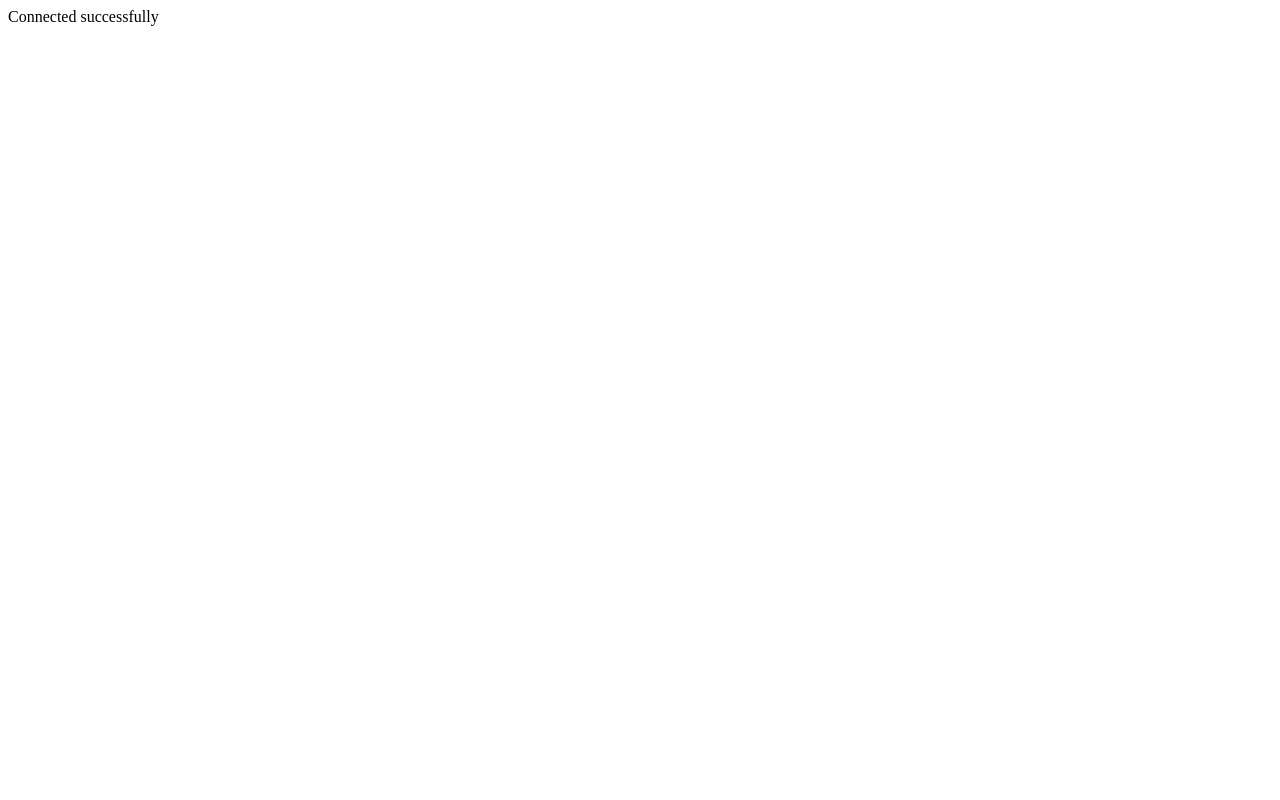
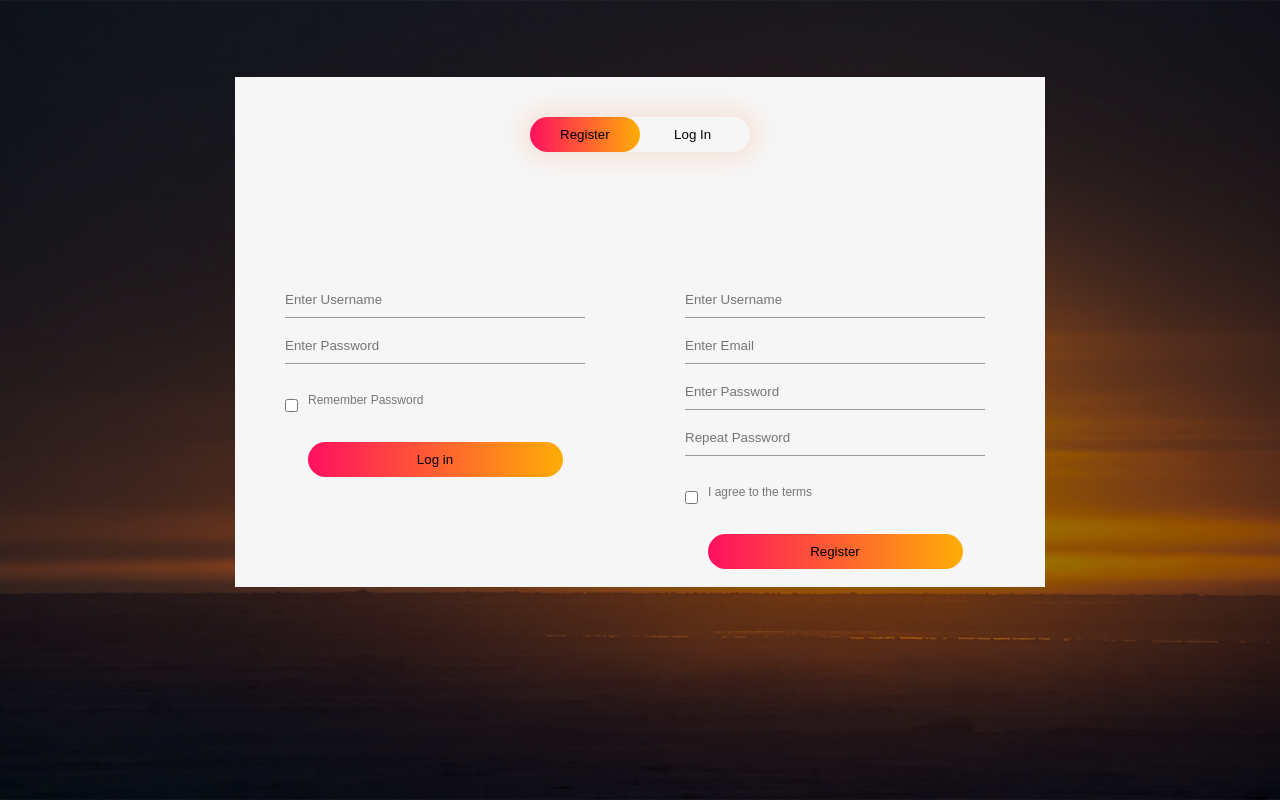
Before and after one commit to viktorasbezubec/PHPintro, a PHP site: page / in a window 1280 px wide. Before the commit the page is almost empty. Run offline with PHP 8.4, Linux system fonts and the light colour scheme.

Commit message:
php start

```diff
--- /dev/null
+++ b/src/back/header.php
@@ -0,0 +1,37 @@
+<!doctype html>
+<html lang="en">
+<head>
+    <meta charset="UTF-8">
+    <meta name="viewport"
+          content="width=device-width, user-scalable=no, initial-scale=1.0, maximum-scale=1.0, minimum-scale=1.0">
+    <meta http-equiv="X-UA-Compatible" content="ie=edge">
+    <title>Document</title>
+</head>
+<body>
+<div class="hero">
+    <div class="whitebox">
+        <div class="button-box">
+            <div id="btn"></div>
+            <button type="button" class="push-btn">Register</button>
+            <button type="button" class="push-btn">Log In</button>
+
+        </div>
+        <form id="login" class="input-group" action="signup.php">
+            <input type="text" class="input-field" placeholder="Enter Username">
+            <input type="text" class="input-field" placeholder="Enter Password">
+            <input type="checkbox" class="check-box"><span>Remember Password</span>
+            <button type="submit" class="submit-btn">Log in</button>
+        </form>
+        <form id="register" class="input-group">
+            <input type="text" class="input-field" name="uid" placeholder="Enter Username">
+            <input type="email" class="input-field" name="mail" placeholder="Enter Email">
+            <input type="text" class="input-field" name="pwd" placeholder="Enter Password">
+            <input type="text" class="input-field" name="pwd-repeat" placeholder="Repeat Password">
+            <input type="checkbox" class="check-box"><span>I agree to the terms</span>
+            <button type="submit" class="submit-btn" name="signup-submit">Register</button>
+        </form>
+    </div>
+
+</div>
+</body>
+</html>
--- a/src/conn.php
+++ /dev/null
@@ -1,13 +0,0 @@
-<?php
-$servername = "app_mysql";
-$username = "root";
-$password = "root";
-
-try {
-    $conn = new PDO("mysql:host=$servername;", $username, $password);
-    // set the PDO error mode to exception
-    $conn->setAttribute(PDO::ATTR_ERRMODE, PDO::ERRMODE_EXCEPTION);
-    echo "Connected successfully";
-} catch(PDOException $e) {
-    echo "Connection failed: " . $e->getMessage();
-}
--- /dev/null
+++ b/src/public/css/style.css
@@ -0,0 +1,92 @@
+*{
+    margin: 0;
+    padding: 0;
+    font-family: sans-serif;
+}
+.hero{
+    width: 100%;
+    height: 100%;
+    background-image: linear-gradient(rgba(0,0,0,0.4), rgba(0,0,0,0.4)), url("../images/img.jpg");
+    background-position: center;
+    background-size: cover;
+    position: absolute;
+}
+.whitebox {
+    width: 800px;
+    height: 500px;
+    position: relative;
+    margin: 6% auto;
+    background: #f6f6f6;
+    padding: 5px;
+}
+.button-box {
+    width: 220px;
+    margin: 35px auto;
+    position: relative;
+    box-shadow: 0 0 20px 9px #ff61241f;
+    border-radius: 30px;
+}
+.push-btn {
+    padding: 10px 30px;
+    cursor: pointer;
+    background: transparent;
+    border: 0;
+    outline: none;
+    position: relative;
+}
+#btn {
+    top: 0;
+    left: 0;
+    position: absolute;
+    width: 110px;
+    height: 100%;
+    background: linear-gradient(to right, #ff105f,#ffad06);
+    border-radius: 30px;
+    transition: .5s;
+}
+.input-group{
+    top: 200px;
+    position: absolute;
+    width: 300px;
+    transition: .5s;
+}
+.input-field {
+    width: 100%;
+    padding: 10px 0;
+    margin: 5px 0;
+    border-bottom:1px solid #999;
+    border-left: 0;
+    border-top: 0;
+    border-right: 0;
+    outline: none;
+    background: transparent;
+
+}
+.submit-btn{
+    width: 85%;
+    padding: 10px 30px;
+    cursor: pointer;
+    display: block;
+    margin: auto;
+    background: linear-gradient(to right, #ff105f,#ffad06);
+    border: 0;
+    outline: none;
+    border-radius: 30px;
+}
+.check-box {
+    margin: 30px 10px 30px 0;
+
+}
+span{
+    color: #777;
+    font-size: 12px;
+    bottom: 70px;
+    position: absolute;
+}
+#login{
+    left: 50px;
+}
+
+#register{
+    left: 450px;
+}
--- a/src/public/index.php
+++ b/src/public/index.php
@@ -1,5 +1,4 @@
 <?php
-require '../conn.php';
-
-
-echo '';
+require '../back/header.php'
+?>
+<link rel="stylesheet" href="css/style.css">
```
Also changed, not shown: src/back/conn.php (added, +11 -0 lines), src/back/signup.php (added, +15 -0 lines), src/public/images/img.jpg (added).
